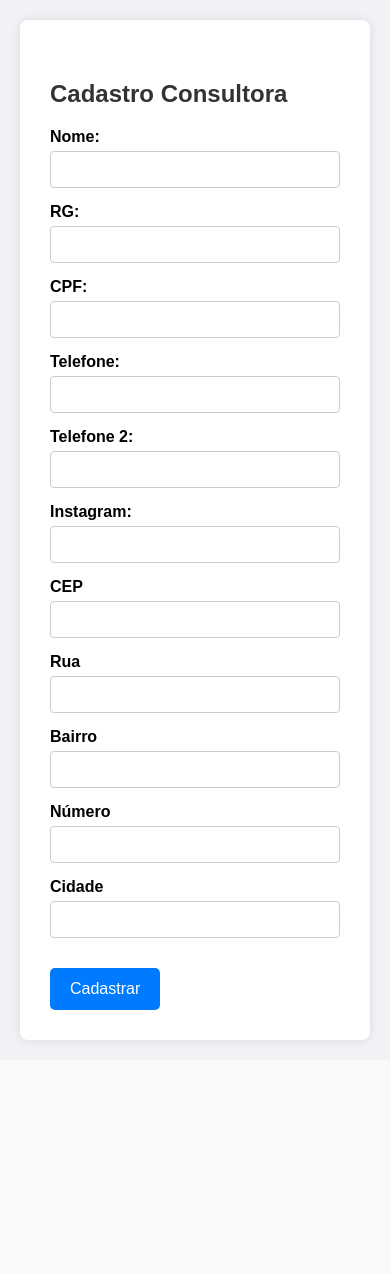
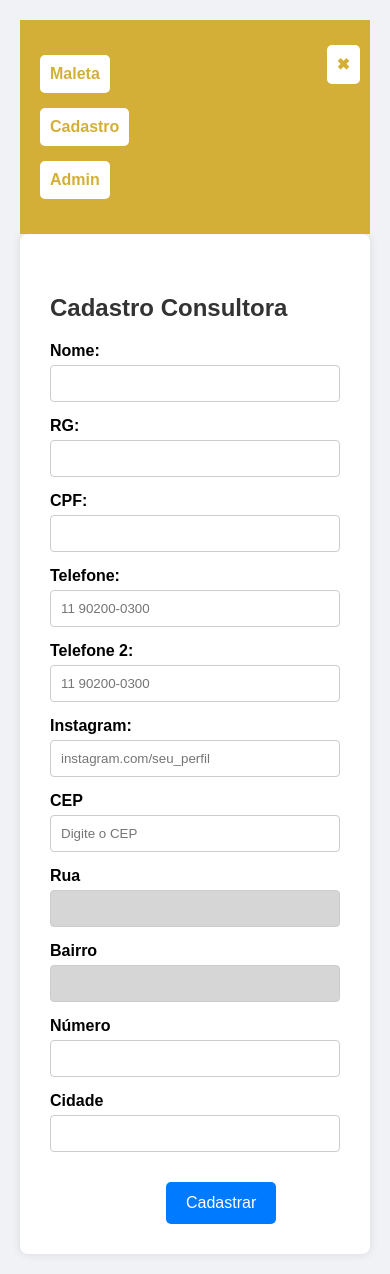
Before and after one commit to Caiera02/BrilhaMais, a Django app: page /cadastro/ in a window 390 px wide. Before the commit the page ends 1045 px from the top, so only its background shows below. Run offline with Django 5.2, Linux system fonts and the light colour scheme; a user stored in the database is signed in.

Commit message:
add botão de navegacao

```diff
--- a/app/settings.py
+++ b/app/settings.py
@@ -68,7 +68,7 @@ ROOT_URLCONF = 'app.urls'
 TEMPLATES = [
     {
         'BACKEND': 'django.template.backends.django.DjangoTemplates',
-        'DIRS': [],
+        'DIRS': [BASE_DIR / 'app' / 'templates'],
         'APP_DIRS': True,
         'OPTIONS': {
             'context_processors': [
--- a/app/urls.py
+++ b/app/urls.py
@@ -16,7 +16,7 @@ Including another URLconf
 """
 from django.contrib import admin
 from django.urls import path
-from vendedoras.views import cadastro_view, maleta_view
+from vendedoras.views import cadastro_view, maleta_view, home_view
 from contabilidade.views import salvar_vendas
 
 urlpatterns = [
@@ -24,4 +24,5 @@ urlpatterns = [
     path('cadastro/',cadastro_view,name='new_cadastro'),
     path('maleta/',maleta_view,name='produto_list'),
     path('salvar/',salvar_vendas,name='vendas_list'),
+    path('',home_view,name='home_list'),
 ]
--- /dev/null
+++ b/static/JS/home.js
@@ -0,0 +1,8 @@
+function toggleSidebar() {
+    const sidebar = document.getElementById('sidebar');
+    sidebar.classList.toggle('active');
+  }
+
+function handleClick(name) {
+    console.log(`Você clicou em: ${name}`);
+}
--- a/static/css/style.css
+++ b/static/css/style.css
@@ -41,6 +41,7 @@
 
 button {
   margin-top: 30px;
+  margin-left: 40%;
   padding: 12px 20px;
   border: none;
   background-color: #007bff;
@@ -48,8 +49,127 @@
   border-radius: 5px;
   font-size: 16px;
   cursor: pointer;
+
 }
 
 button:hover {
   background-color: #0056b3;
 }
+
+#bairro {
+  background-color: #d6d6d6;
+}
+
+#logradouro {
+  background-color: #d6d6d6;
+}
+
+.sidebar {
+  background-color: #d4af37;
+  color: white;
+  padding: 20px;
+  width: 200px;
+  flex-shrink: 0;
+  transition: transform 0.3s ease;
+  position: fixed;
+  top: 0;
+  left: 0;
+  bottom: 0;
+}
+
+.sidebar button {
+  display: block;
+  margin: 15px 0;
+  padding: 10px;
+  background-color: white;
+  color: #d4af37;
+  border: none;
+  border-radius: 5px;
+  font-weight: bold;
+  cursor: pointer;
+  transition: background-color 0.3s ease;
+}
+
+.sidebar button:hover {
+  background-color: #f4e4b3;
+}
+
+/* Button */
+
+.menu-toggle {
+  /* position: fixed; */
+  top: 20px;
+  background-color: #d4af37;
+  color: white;
+  border: none;
+  padding: 10px 15px;
+  font-size: 1.2rem;
+  border-radius: 5px;
+  cursor: pointer;
+  /* z-index: 1001; */
+}
+
+/* Botão de fechar a sidebar */
+.close-toggle {
+  position: absolute;
+  top: 10px;
+  right: 10px;
+  background-color: white;
+  color: #d4af37;
+  font-size: 16px;
+  padding: 5px 10px;
+  border-radius: 5px;
+}
+
+/* Conteúdo principal */
+.content {
+  margin-left: 200px;
+  padding: 20px;
+  flex: 1;
+}
+
+.sidebar.active {
+  transform: translateX(0);
+}
+
+/* MOBILE */
+@media (max-width: 768px) {
+  .sidebar {
+    transform: translateX(0);
+    position: relative;
+    width: 100%;
+    height: auto;
+  }
+
+  .menu-toggle {
+    display: none;
+  }
+
+  .content {
+    margin-left: 0;
+  }
+
+  /* Botão de fechar a sidebar */
+  .close-toggle {
+    display: none;
+  }
+}
+
+/* DESKTOP: sidebar oculta por padrão, aparece ao clicar */
+@media (min-width: 769px) {
+  .sidebar {
+    transform: translateX(-100%);
+  }
+
+  .sidebar.active {
+    transform: translateX(0);
+  }
+
+  .menu-toggle {
+    display: block;
+  }
+
+  .content {
+    margin-left: 0;
+  }
+}
--- a/vendedoras/forms.py
+++ b/vendedoras/forms.py
@@ -2,6 +2,16 @@ from django import forms
 from vendedoras.models import Representantes
 
 class RepresentantesModelForm(forms.ModelForm):
+    telefone= forms.CharField(
+        widget=forms.TextInput(attrs={'placeholder': '11 90200-0300'})
+    )
+    telefone_2= forms.CharField(
+        widget=forms.TextInput(attrs={'placeholder': '11 90200-0300'})
+    )
+    instagram=forms.CharField(
+        widget=forms.TextInput(attrs={'placeholder': 'instagram.com/seu_perfil'})
+    )
+
     class Meta:
         model= Representantes
         fields = '__all__'
--- a/vendedoras/templates/cadastro.html
+++ b/vendedoras/templates/cadastro.html
@@ -1,4 +1,6 @@
 {% load static %}
+
+{% block content %}
 <!DOCTYPE html>
 <html lang="pt-br">
   <head>
@@ -9,6 +11,20 @@
   </head>
 
   <body>
+
+     <button id="menu-toggle" onclick="toggleSidebar()" class="menu-toggle" style="
+    margin-left: 0px;
+    margin-top: 0px;
+">☰ Menu</button>
+
+    <!-- Sidebar -->
+    <aside class="sidebar" id="sidebar">
+      <button class="close-toggle" onclick="toggleSidebar()">✖</button>
+      <button>Maleta</button>
+      <button>Cadastro</button>
+      <button>Admin</button>
+    </aside>
+
     <div class="container">
       <h1>Cadastro Consultora</h1>
       <form method="post">
@@ -32,23 +48,25 @@
         {{ new_form.instagram }}
 
         <label for="id_cep">CEP</label>
-        {{ new_form.cep }}
+        <input type="text" name="cep" id="cep" onchange="BuscaCep()" value="{{ new_form.cep.value|default_if_none:'' }}" placeholder="Digite o CEP">
 
         <label for="rua">Rua</label>
-        {{ new_form.rua }}
+        <input type="text" name="rua" id="logradouro" value="{{ new_form.rua.value|default_if_none:'' }}" readonly>
 
         <label for="bairro">Bairro</label>
-        {{ new_form.bairro }}
+        <input type="text" name="bairro" id="bairro" value="{{ new_form.bairro.value|default_if_none:'' }}" readonly>
 
         <label for="numero">Número</label>
-        {{ new_form.numero }}
+        {{new_form.numero}}
 
         <label for="cidade">Cidade</label>
-        {{ new_form.cidade }}
+        <input type="text" name="cidade" id="localidade" value="{{ new_form.cidade.value|default_if_none:'' }}">
 
         <button type="submit" onclick="Salvar()" value="Cadastrar"> Cadastrar</button>
       </form>
     </div>
     <script src="{% static 'Js/cadastro.js' %}"></script>
+    <script src="{% static 'Js/home.js' %}"></script>
   </body>
 </html>
+{% endblock  %}
--- a/vendedoras/views.py
+++ b/vendedoras/views.py
@@ -29,3 +29,6 @@ def maleta_view(request):
     return render(request,
                   'romaneio.html',
                   {'maleta':maleta})
+
+def home_view(request):
+    return render(request,'home.html')
```
Also changed, not shown: app/templates/base.html (added, +23 -0 lines), static/css/home.css (added, +120 -0 lines), vendedoras/templates/home.html (added, +38 -0 lines), db.sqlite3, requirements.txt (renamed from requiremnts.txt). Lines whose indentation alone changed are shown as unchanged.
